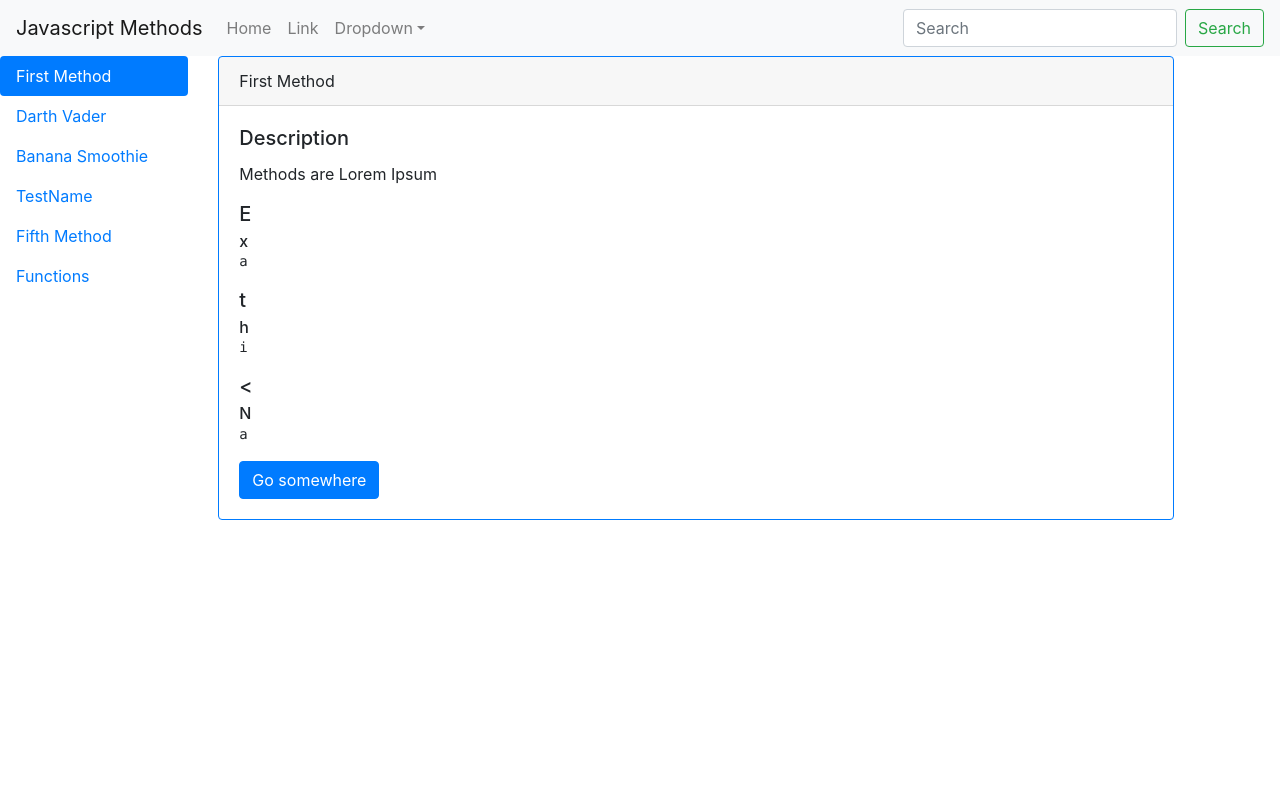
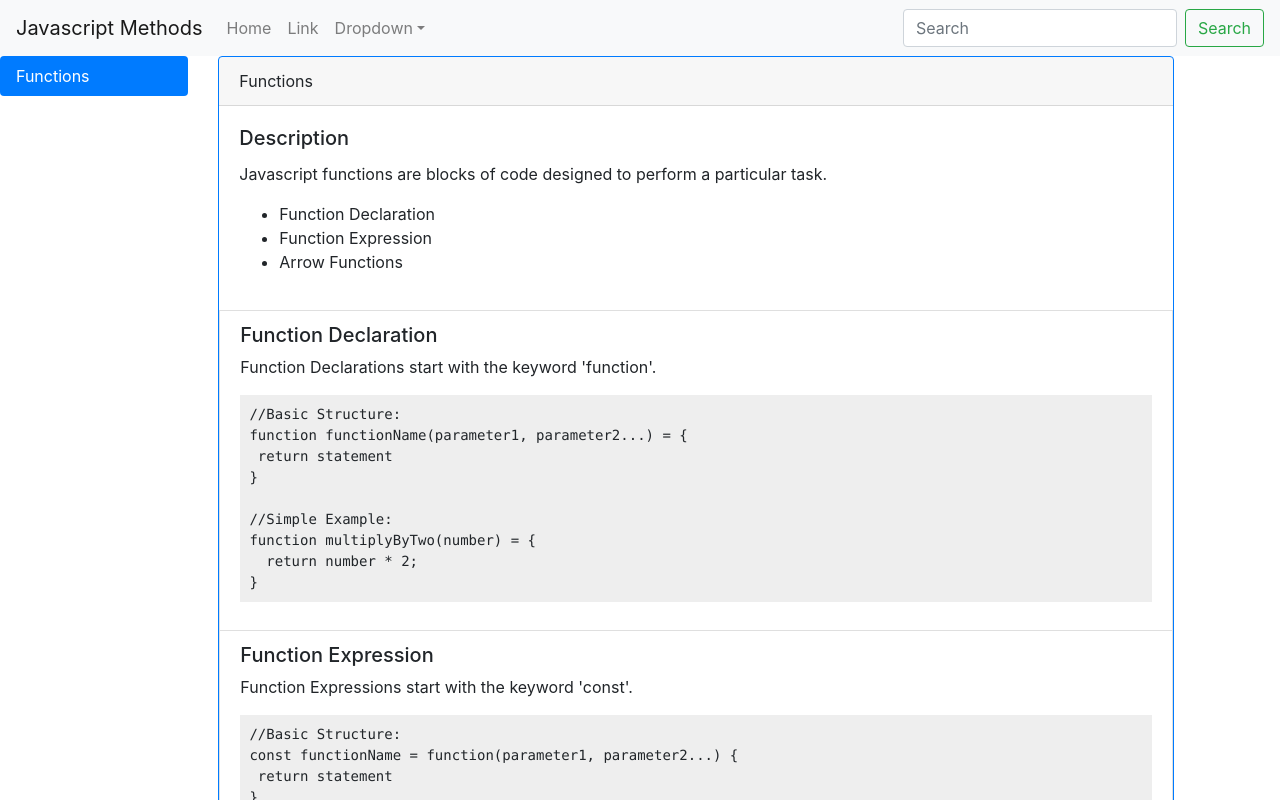
Before and after one commit to buckethead1986/javascript-methods, a React (Create React App) app: page / in a window 1280 px wide. Shown: the top 800 px of the page. Built offline with nearby package versions, Linux system fonts and the light colour scheme.

Commit message:
Function tab information added

```diff
--- a/src/components/tabComponents/JavascriptMethodTabPane.js
+++ b/src/components/tabComponents/JavascriptMethodTabPane.js
@@ -2,35 +2,72 @@ import React from "react";
 import { TabPane, Card, Button, ListGroup } from "react-bootstrap";
 
 export default function JavascriptMethodTabPane(props) {
-  const subheadings = [];
-  props.exampleCode.forEach(subheading => {
-    subheadings.push(
-      // <ListGroup.Item>
-      //   <Card.Title>{subheading[0]}</Card.Title>
-      //   <Card.Subtitle>{subheading[1]}</Card.Subtitle>
-      //   <Card.Text>{<pre>{subheading[2]}</pre>}</Card.Text>
-      // </ListGroup.Item>
+  const anchorLinks = [];
+  // const subheadings = [];
+  // props.sections.forEach(subheading => {
+  //   subheadings.push(
+  //     <ListGroup.Item>
+  //       <Card.Title>{subheading[0]}</Card.Title>
+  //       <Card.Subtitle>{subheading[1]}</Card.Subtitle>
+  //       <Card.Text>{<pre>{subheading[2]}</pre>}</Card.Text>
+  //     </ListGroup.Item>
+  //
+  //     // <div>
+  //     //   <Card.Title>{subheading[0]}</Card.Title>
+  //     //   <Card.Subtitle>{subheading[1]}</Card.Subtitle>
+  //     //   <Card.Text>
+  //     //     <pre>{subheading[2]}</pre>
+  //     //   </Card.Text>
+  //     // </div>
+  //   );
+  // });
 
-      <div>
-        <Card.Title>{subheading[0]}</Card.Title>
-        <Card.Subtitle>{subheading[1]}</Card.Subtitle>
-        <Card.Text>
-          <pre>{subheading[2]}</pre>
-        </Card.Text>
-      </div>
+  //inserts dividing line between items
+  const listGroup = props.sections.map(section => {
+    anchorLinks.push(
+      <li onClick={event => scrollToHash(section.id)}>{section.title}</li>
+    );
+    return (
+      <ListGroup.Item id={section.id}>
+        <h5>{section.title}</h5>
+        <p>{section.description}</p>
+        <pre style={{ padding: "1%", backgroundColor: "#eee" }}>
+          {section.code}
+        </pre>
+      </ListGroup.Item>
     );
   });
+
+  //no dividing line
+  const allCardBodys = props.sections.map(section => {
+    return (
+      <Card.Body>
+        <h5>{section.title}</h5>
+        <p>{section.description}</p>
+        <pre style={{ padding: "1%", backgroundColor: "#eee" }}>
+          {section.code}
+        </pre>
+      </Card.Body>
+    );
+  });
+
+  function scrollToHash(hashName) {
+    var anchorlink = document.getElementById(hashName);
+    anchorlink.scrollIntoView({ behavior: "smooth" });
+  }
+
   return (
     <TabPane eventKey={props.eventKey}>
       <Card border="primary" style={{ width: "90%" }}>
         <Card.Header>{props.name}</Card.Header>
+
         <Card.Body>
           <Card.Title>Description</Card.Title>
           <Card.Text>{props.description}</Card.Text>
-          {/*<ListGroup variant="flush">{subheadings}</ListGroup>*/}
-          {subheadings}
-          <Button variant="primary">Go somewhere</Button>
+          <ul>{anchorLinks}</ul>
         </Card.Body>
+        {listGroup}
+        {/*{allCardBodys}*/}
       </Card>
     </TabPane>
   );
--- a/src/components/tabComponents/TabData.js
+++ b/src/components/tabComponents/TabData.js
@@ -1,75 +1,86 @@
 export const tabData = [
-  {
-    eventKey: "first",
-    name: "First Method",
-    description: "Methods are Lorem Ipsum",
-    exampleCode: [
-      "Example",
-      "thing",
-      `<NavItem>\n
-          <NavLink eventKey="fourth">Tab 4</NavLink>\n
-        </NavItem>\n
-        <NavItem>\n
-          <NavLink eventKey="fifth">Tab 5</NavLink>\n
-        </NavItem>`
-    ]
-  },
-  {
-    eventKey: "second",
-    name: "Darth Vader",
-    description: "Your powers are weak",
-    exampleCode: [
-      "I am your father",
-      "hey",
-      `function vader() {\n  const father = {true}\n}`
-    ]
-  },
-  {
-    eventKey: "third",
-    name: "Banana Smoothie",
-    description: "Delicious Banana Smoothies",
-    exampleCode: [
-      "Smoothie Preparation",
-      "tasty",
-      `function makeBananas() {\n  {\nplant: 'Banana Tree',\nclimate: 'Tropical',\n blender: true\n}\n}`
-    ]
-  },
-  {
-    eventKey: "fourth",
-    name: "TestName",
-    description: "Asambi Sana Squash Banana",
-    exampleCode: [
-      "Monkeys",
-      "Salami",
-      `function testFunction() {\n  const item = ['hey']\n  console.log(item[0])\n}`
-    ]
-  },
-  {
-    eventKey: "fifth",
-    name: "Fifth Method",
-    description: "The monkey's his uncle?",
-    exampleCode: [
-      "Join Example",
-      "Joins array",
-      `['there', 'once', 'was', 'a', 'man', 'from', 'nantucket'].join(' ')`
-    ]
-  },
+  // {
+  //   eventKey: "first",
+  //   name: "First Method",
+  //   description: "Methods are Lorem Ipsum",
+  //   exampleCode: [
+  //     "Example",
+  //     "thing",
+  //     `<NavItem>\n
+  //         <NavLink eventKey="fourth">Tab 4</NavLink>\n
+  //       </NavItem>\n
+  //       <NavItem>\n
+  //         <NavLink eventKey="fifth">Tab 5</NavLink>\n
+  //       </NavItem>`
+  //   ]
+  // },
+  // {
+  //   eventKey: "second",
+  //   name: "Darth Vader",
+  //   description: "Your powers are weak",
+  //   exampleCode: [
+  //     "I am your father",
+  //     "hey",
+  //     `function vader() {\n  const father = {true}\n}`
+  //   ]
+  // },
+  // {
+  //   eventKey: "third",
+  //   name: "Banana Smoothie",
+  //   description: "Delicious Banana Smoothies",
+  //   exampleCode: [
+  //     "Smoothie Preparation",
+  //     "tasty",
+  //     `function makeBananas() {\n  {\nplant: 'Banana Tree',\nclimate: 'Tropical',\n blender: true\n}\n}`
+  //   ]
+  // },
+  // {
+  //   eventKey: "fourth",
+  //   name: "TestName",
+  //   description: "Asambi Sana Squash Banana",
+  //   exampleCode: [
+  //     "Monkeys",
+  //     "Salami",
+  //     `function testFunction() {\n  const item = ['hey']\n  console.log(item[0])\n}`
+  //   ]
+  // },
+  // {
+  //   eventKey: "fifth",
+  //   name: "Fifth Method",
+  //   description: "The monkey's his uncle?",
+  //   exampleCode: [
+  //     "Join Example",
+  //     "Joins array",
+  //     `['there', 'once', 'was', 'a', 'man', 'from', 'nantucket'].join(' ')`
+  //   ]
+  // },
   {
     eventKey: 1,
     name: "Functions",
     description:
       "Javascript functions are blocks of code designed to perform a particular task.",
-    exampleCode: [
-      [
-        "Function Declaration",
-        `Function Declarations start with the keyword 'function'`,
-        `function multiplyByTwo(number) = {\n  return number * 2;\n}`
-      ],
-      [
-        "Function Expression",
-        "Function Expressions start with the keyword 'const'",
-        `const multiplyByThree = function(number) {\n return number * 3;\n}`
-      ]
+    sections: [
+      {
+        id: 0,
+        title: "Function Declaration",
+        description: `Function Declarations start with the keyword 'function'.`,
+        code: `//Basic Structure:\nfunction functionName(parameter1, parameter2...) = {\n return statement\n}\n\n//Simple Example:\nfunction multiplyByTwo(number) = {\n  return number * 2;\n}`
+      },
+      {
+        id: 1,
+        title: "Function Expression",
+        description: "Function Expressions start with the keyword 'const'.",
+        code: `//Basic Structure:\nconst functionName = function(parameter1, parameter2...) {\n return statement\n}\n\n//Simple Example:\nconst multiplyByThree = function(number) {\n return number * 3;\n}`
+      },
+      {
+        id: 2,
+        title: "Arrow Functions",
+        description: `Arrow Functions are written similarly to Function Expressions, with a fat arrow (=>) between the list of parameters and code block.
+        If there's only one parameter, no parentheses are required.
+        If the code block fits on one line, the curly braces and return statement can be removed.
+        Arrow functions are anonymous (no name), have shorter syntax, and do not have their own 'this', instead using the 'this' context of the enclosing execution context.`,
+        code: `//Basic structure:\nconst functionName = (parameter1, parameter2,...) => {\n return statement\n}\n\n//Simple Example:\nconst multiplyByTwo = (number) => {\n return number * 2\n}\n\n//Removing the parentheses around a single parameter, and the curly braces and return keyword for a code block requiring only one line:\nconst multiplyByTwo = number => number * 2`
+      }
     ]
   }
 ];
--- a/src/components/tabComponents/TabsContainer.js
+++ b/src/components/tabComponents/TabsContainer.js
@@ -26,7 +26,7 @@ export default function TabsContainer() {
         eventKey={card.eventKey}
         name={card.name}
         description={card.description}
-        exampleCode={card.exampleCode}
+        sections={card.sections}
       />
     );
   });
@@ -46,7 +46,7 @@ export default function TabsContainer() {
   // );
 
   return (
-    <TabContainer id="left-tabs-example" defaultActiveKey="first">
+    <TabContainer id="left-tabs-example" defaultActiveKey={1}>
       <Row>
         <Col sm={2}>
           <Nav variant="pills" className="flex-column">
```
